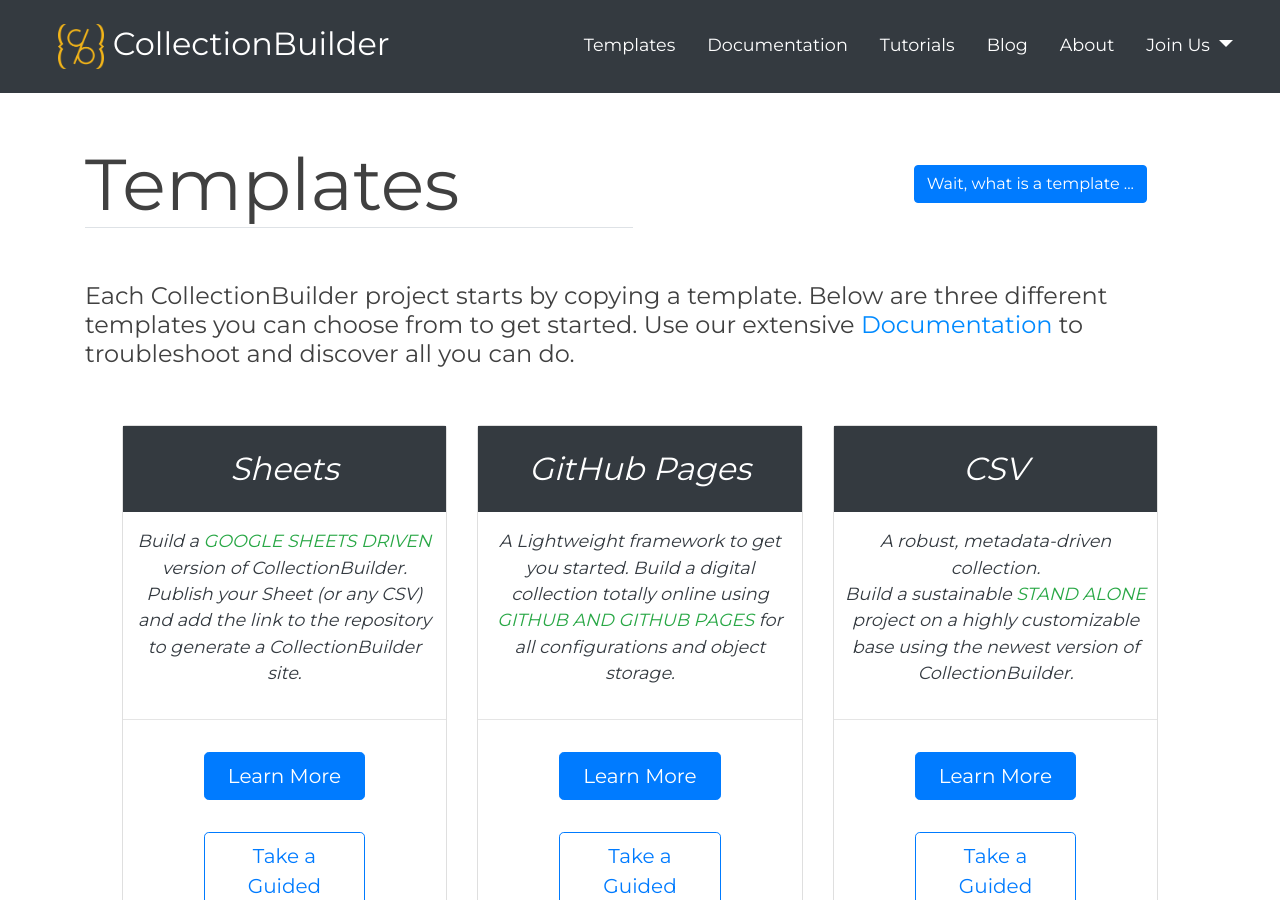
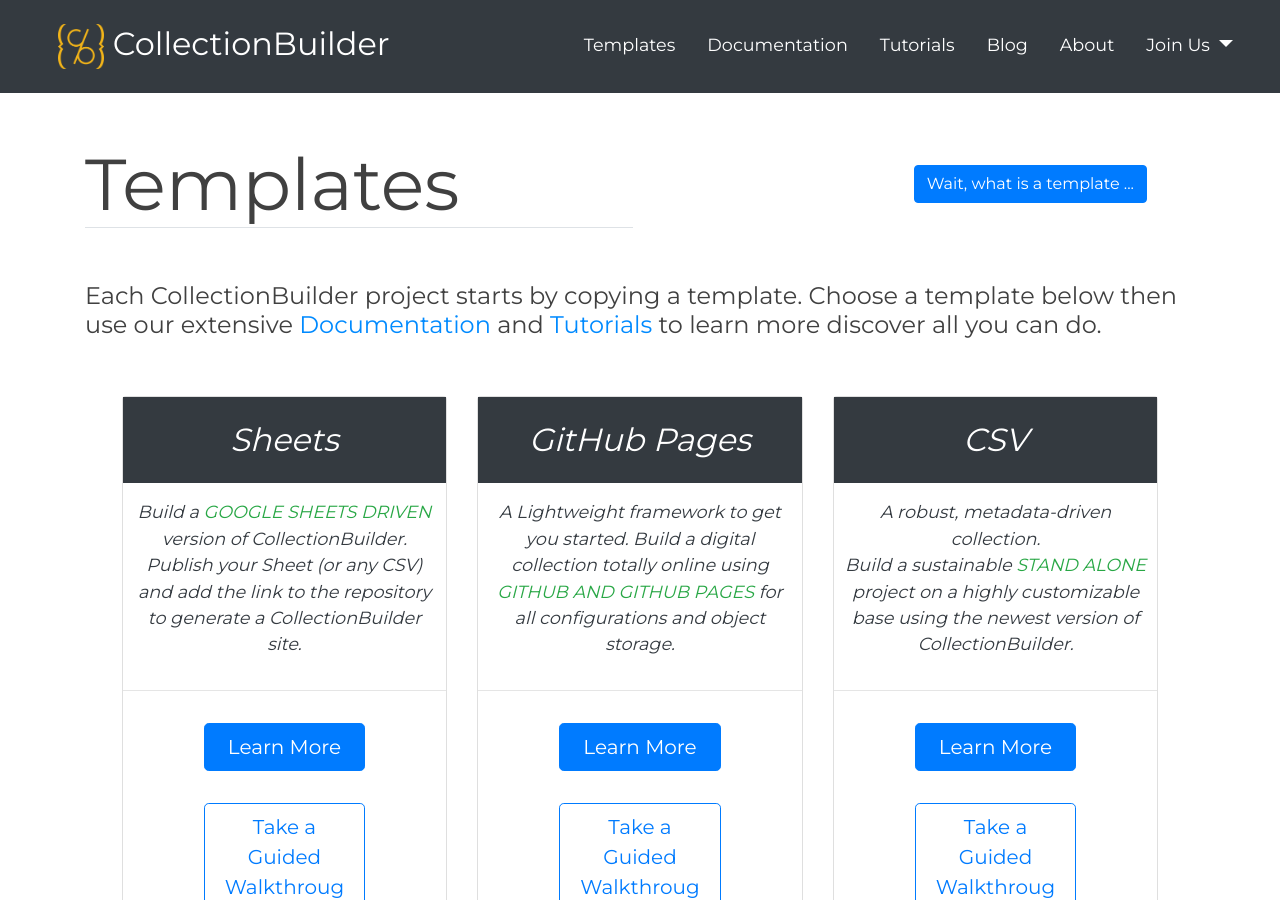
Before and after one commit to CollectionBuilder/collectionbuilder.github.io, a Jekyll site: the page built from pages/templates.html, in a window 1280 px wide and 900 px high. Built offline with Jekyll 4.4.1, drawn with Linux system fonts in a browser that asks for light colours; comment, search, counter and statistics services are not loaded.

Commit message:
more polish on descriptions and links out

```diff
--- a/index.html
+++ b/index.html
@@ -134,7 +134,7 @@
 <div class="row mt-4 ">
     <div class="col-12 my-4">
         <h2 class="m-3 font-italic text-center display-3" id="templates">Templates</h2>
-        <p class="h3 ml-4 text-center">Choose a template then use our <a  href="https://collectionbuilder.github.io/cb-docs/">Documentation</a> and <a href="{{ '/tutorials.html' | relative_url }}">Tutorials</a> to build your site step-by-step.</p>
+        <p class="h3 ml-4 text-center">Choose a template then use our <a  href="https://collectionbuilder.github.io/cb-docs/" target="_blank">Documentation</a> and <a href="{{ '/tutorials.html' | relative_url }}">Tutorials</a> to build your site step-by-step.</p>
         <p class="ml-4 mt-3 text-center h4">And check out <a href="https://collectionbuilder.github.io/cb-examples/" target="_blank">example projects from users around the world</a> to see each template in use! </p>
     </div>
 </div>
--- a/pages/templates.html
+++ b/pages/templates.html
@@ -16,7 +16,7 @@
       </button>
     </div>
     <div class="col-12">
-      <p class="h4 text-left">Each CollectionBuilder project starts by copying a template.  Below are three different templates you can choose from to get started. Use our extensive <a href="https://collectionbuilder.github.io/cb-docs/">Documentation</a> to troubleshoot and discover all you can do.</p>
+      <p class="h4 text-left">Each CollectionBuilder project starts by copying a template.  Choose a template below then use our extensive <a href="https://collectionbuilder.github.io/cb-docs/" target="_blank">Documentation</a> and <a href="{{ '/tutorials.html' | relative_url }}">Tutorials</a> to learn more discover all you can do.</p>
     </div>
   </div>
 </div>
```
